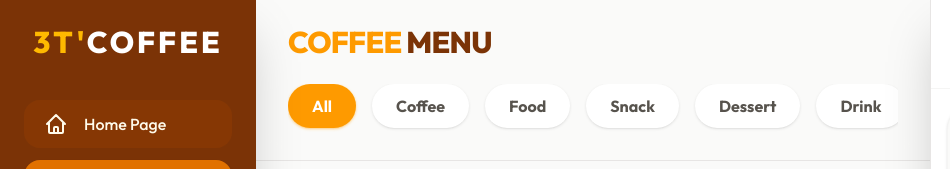
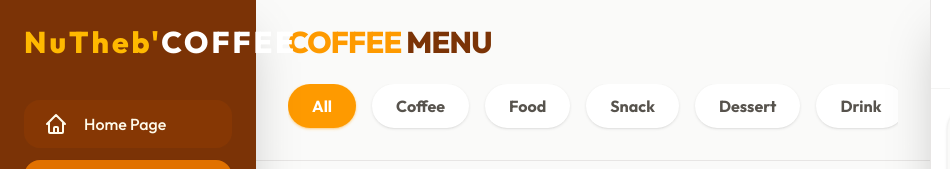
Before and after one commit to Thanu-Un/Coffee-Shop-Interface, a website: page menu.html in a window 1280 px wide. Shown: the top 169 px of the page, 0-950 px from the left. Drawn offline with Linux system fonts and the light colour scheme.

Commit message:
Change logo name to NuTheb'COFFEE in menu.html

```diff
--- a/menu.html
+++ b/menu.html
@@ -14,7 +14,7 @@
 
     <!-- Sidebar -->
     <nav class="w-64 bg-amber-900 text-amber-50 flex flex-col p-6 shadow-2xl z-20 shrink-0">
-      <h3 class="text-3xl font-extrabold text-center mb-10 tracking-widest text-amber-400">3T'<span
+      <h3 class="text-3xl font-extrabold text-center mb-10 tracking-widest text-amber-400">NuTheb'<span
           class="text-white">COFFEE</span></h3>
       <ul class="flex flex-col gap-3">
         <li>
```
